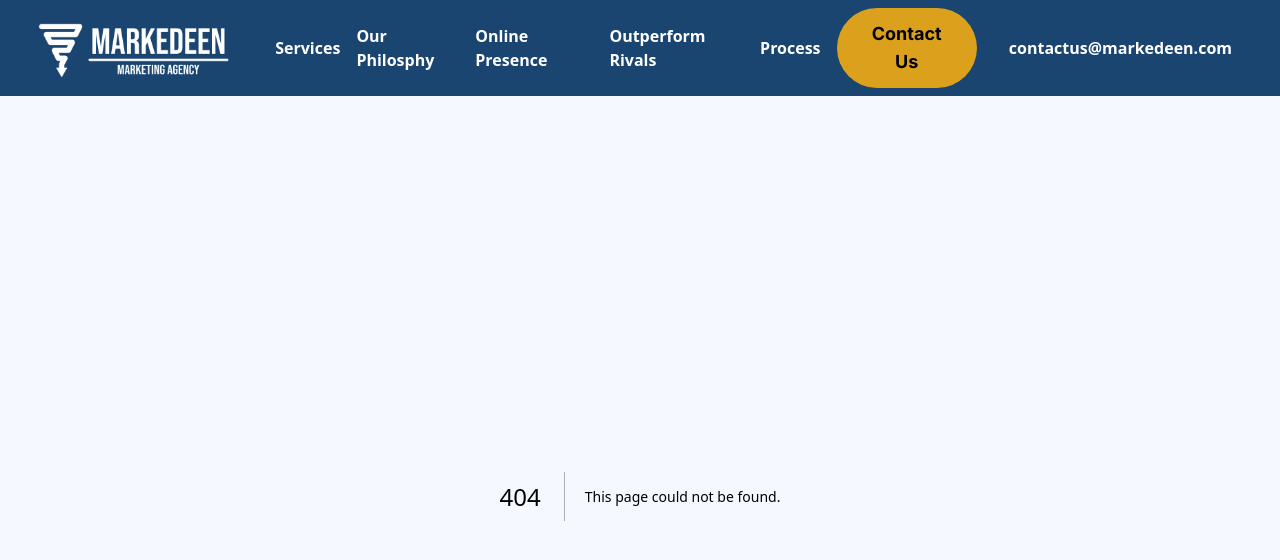
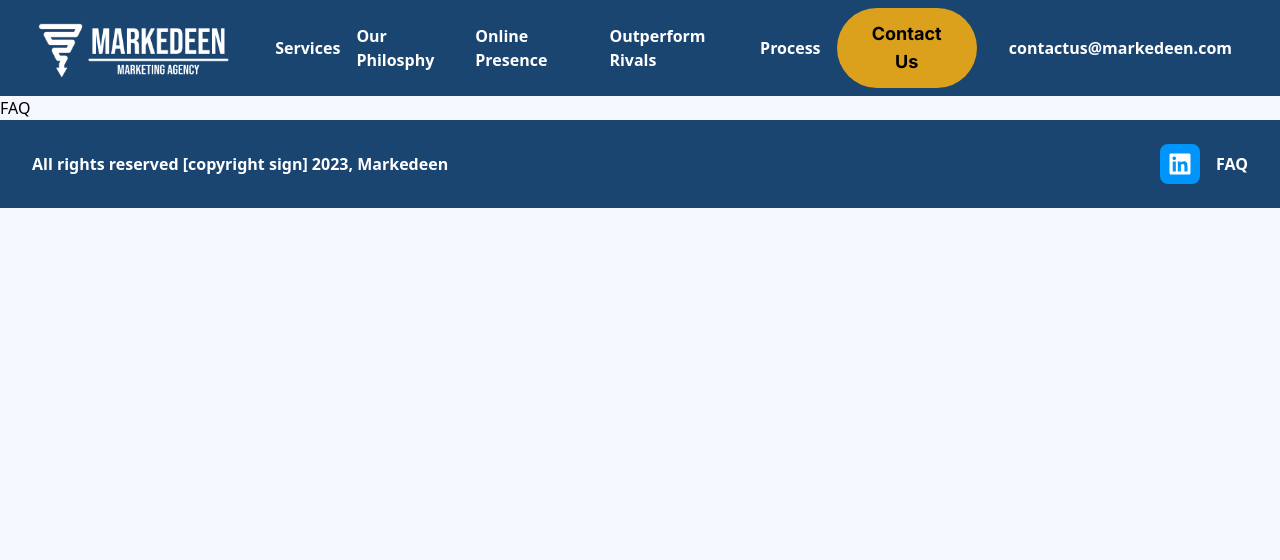
Before and after one commit to olubifaleye/markedeen, a Next.js app: page /faq in a window 1280 px wide. Before the commit this address had no page. Shown: the top 560 px of the page. Built offline with nearby package versions, Linux system fonts and the light colour scheme.

Commit message:
Created FAQ Page and Footer component
Footer component holds link to LinkedIn account and FAQ page

```diff
--- /dev/null
+++ b/app/faq/page.jsx
@@ -0,0 +1,9 @@
+import React from 'react'
+
+const FAQ = () => {
+  return (
+    <div>FAQ</div>
+  )
+}
+
+export default FAQ
--- a/app/layout.jsx
+++ b/app/layout.jsx
@@ -1,5 +1,6 @@
 import '@styles/globals.css';
 import Nav from '@components/Nav';
+import Footer from '@components/Footer';
 // import Provider from '@components/Provider';
 
 // Set metadata for layout file
@@ -16,6 +17,8 @@ const RootLayout = ({ children }) => {
             <main className=''>
                 <Nav />
                 {children}
+                <Footer />
+
             </main>
         </body>
     </html>
--- /dev/null
+++ b/components/Footer.jsx
@@ -0,0 +1,50 @@
+"use client";
+
+//Allows movement between pages of the app
+import Link from "next/link";
+
+//Auto optimizes images
+import Image from "next/image";
+
+//react hooks
+import { useState, useEffect, useRef } from 'react';
+
+import {FaLinkedin} from 'react-icons/fa';
+import { IconContext } from "react-icons";
+
+
+const Footer = () => {
+  return (
+    <>
+        <nav className="footer">
+            <div className="flex items-center">
+                <div className="nav_item">
+                    All rights reserved [copyright sign] 2023, Markedeen
+                </div>
+            </div>
+
+            <div className="flex items-center">
+
+                <div className="nav_item">
+                    <a href="https://www.linkedin.com/company/markedeen/">
+                        <IconContext.Provider value={{ className: "IconSizes" }}>
+                            <div className="flex-center">
+                                <div className='icon'>
+                                    <FaLinkedin />
+                                </div>
+                            </div>
+                        </IconContext.Provider>
+                    </a>
+                </div>
+
+
+                <div className="nav_item hover:border-b-4">
+                    <Link href="/faq">FAQ</Link>
+                </div>
+            </div>
+        </nav>
+    </>
+  )
+}
+
+export default Footer
--- a/components/Services.jsx
+++ b/components/Services.jsx
@@ -42,9 +42,6 @@ const Services = () => {
               <p className="desc-2">
                 We craft stunning, user-friendly websites that not only engage your audience but also drive conversions, ensuring your online presence aligns seamlessly with your brand.
               </p>
-
-              <Link href="/readmore">Read More</Link>
-
             </div>
           </div>
 
@@ -197,6 +194,13 @@ const Services = () => {
           </div>
         </div>
 
+
+        <Link href="/readmore" className='flex items-center justify-center'>
+          <p className='lg:text-xl md:text-xl max-md:text-lg font-semibold leading-[1.15] text-black'>
+            Read More
+          </p>
+        </Link>
+
     </section>
   )
 }
--- a/styles/globals.css
+++ b/styles/globals.css
@@ -401,16 +401,20 @@
   @apply flex-between w-full m-auto bg-primary-blue lg:pr-10 h-full md:pr-10;
 }
 
+.footer{
+  @apply py-4 px-6 flex items-center justify-between mb-5 bg-primary-blue h-full;
+}
+
 .nav_item{
-  @apply flex lg:p-2 font-bold text-white max-md:my-3 md:p-1
+  @apply flex lg:p-2 font-bold text-white max-md:my-3 md:p-1;
 }
 
 .link_item{
-  @apply flex-center transition ease-in duration-500 overflow-hidden max-sm:text-base md:text-xs max-md:text-2xl lg:text-base
+  @apply flex-center transition ease-in duration-500 overflow-hidden max-sm:text-base md:text-xs max-md:text-2xl lg:text-base;
 }
 
 .header{
-  @apply fixed w-full top-0 left-0 sticky transition ease-in duration-500 overflow-hidden z-20
+  @apply fixed w-full top-0 left-0 sticky transition ease-in duration-500 overflow-hidden z-20;
 }
 
 .nav_active .active{
```
